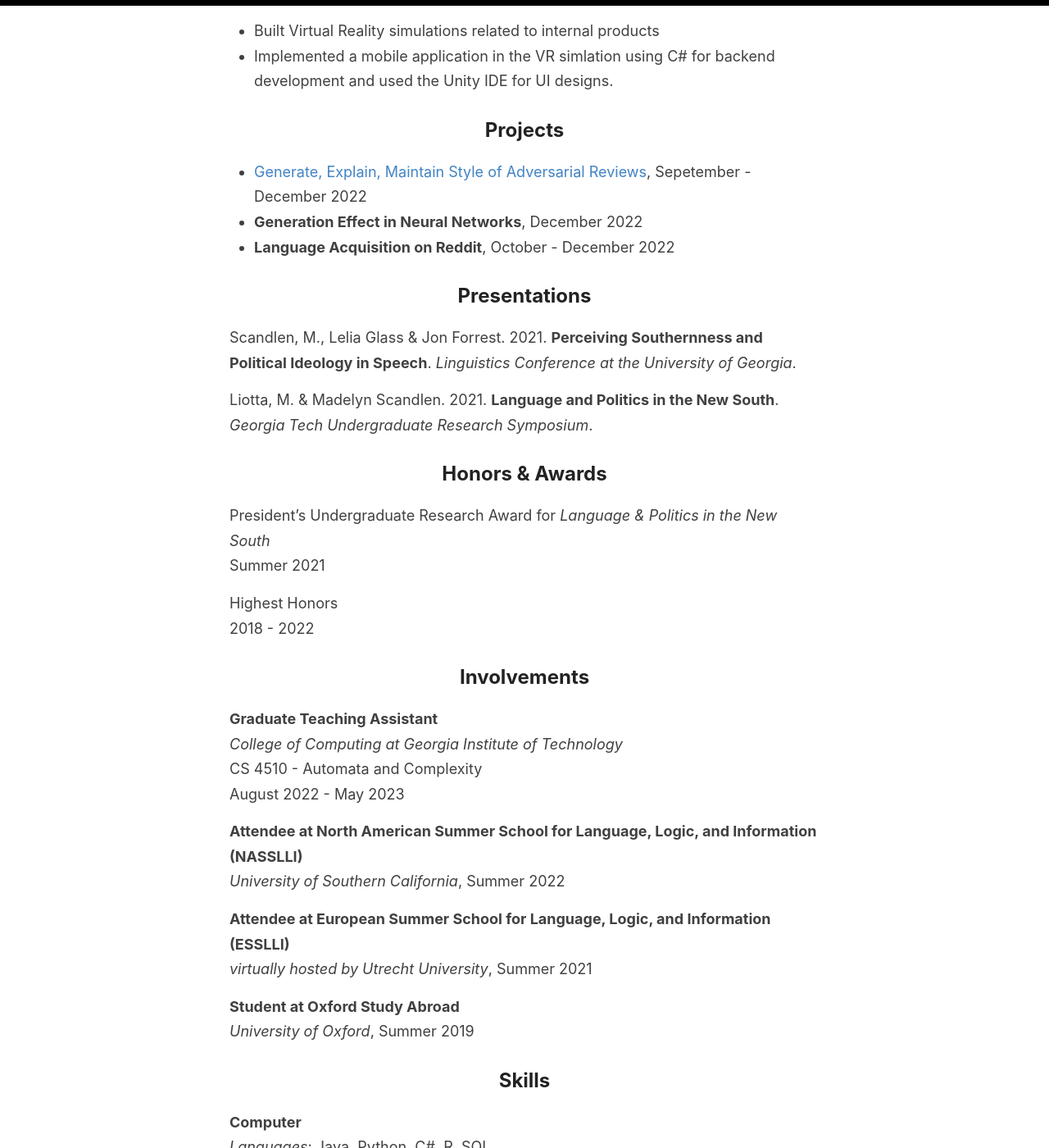
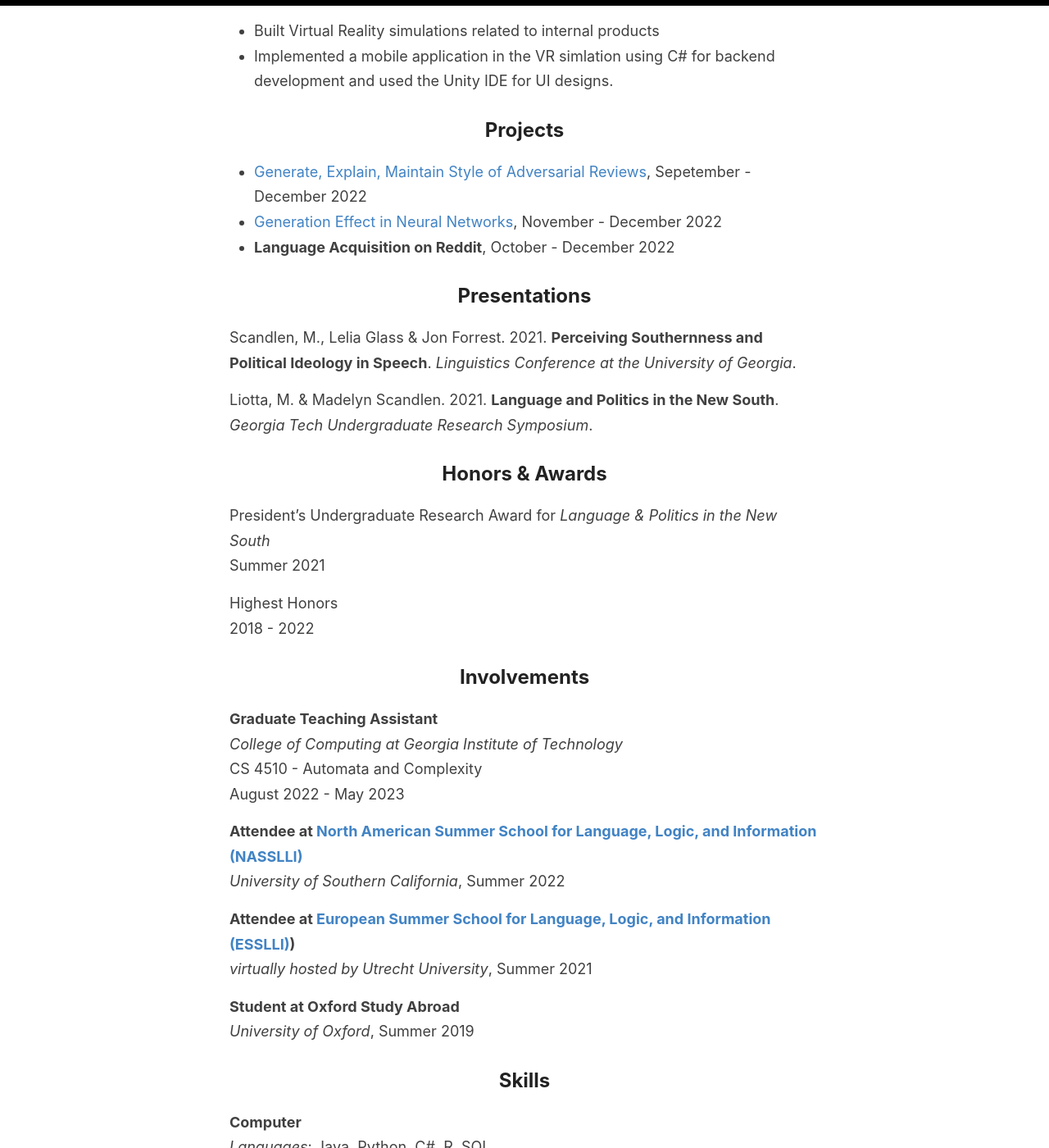
Before and after one commit to mscandlen/mscandlen, a Jekyll site: the page built from _pages/cv.md, in a window 1280 px wide and 1400 px high, scrolled down 1233 px. Shown: the whole window at 82% size. Built offline with Jekyll 4.4.1, drawn with Linux system fonts in a browser that asks for light colours; part of the change alters nothing that is shown.

Commit message:
Update cv.md

```diff
--- a/_pages/cv.md
+++ b/_pages/cv.md
@@ -42,7 +42,7 @@ May - July 2020 <br>
 ## Projects
 
 - [Generate, Explain, Maintain Style of Adversarial Reviews](https://mscandlen.github.io/mscandlen/GEMS/), Sepetember - December 2022 <br>
-- **Generation Effect in Neural Networks**, December 2022 <br>
+- [Generation Effect in Neural Networks](https://mscandlen.github.io/mscandlen/Generation-Effect/), November - December 2022 <br>
 - **Language Acquisition on Reddit**, October - December 2022 <br>
 
 ## Presentations
@@ -66,10 +66,10 @@ _College of Computing at Georgia Institute of Technology_ <br>
 CS 4510 - Automata and Complexity <br>
 August 2022 - May 2023 <br>
 
-**Attendee at North American Summer School for Language, Logic, and Information (NASSLLI)** <br>
+**Attendee at [North American Summer School for Language, Logic, and Information (NASSLLI)](https://ml-la.github.io/nasslli2022/)** <br>
 _University of Southern California_, Summer 2022 <br>
 
-**Attendee at European Summer School for Language, Logic, and Information (ESSLLI)** <br>
+**Attendee at [European Summer School for Language, Logic, and Information (ESSLLI)](https://esslli2021.unibz.it/))** <br>
 _virtually hosted by Utrecht University_, Summer 2021 <br>
 
 **Student at Oxford Study Abroad** <br>
```
